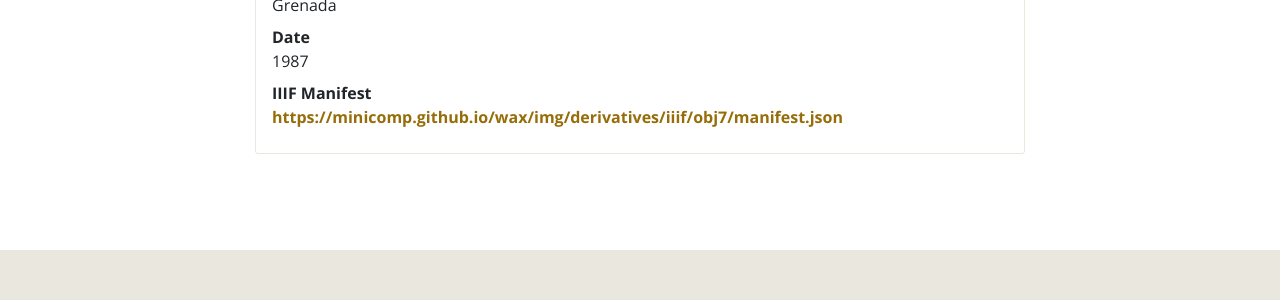
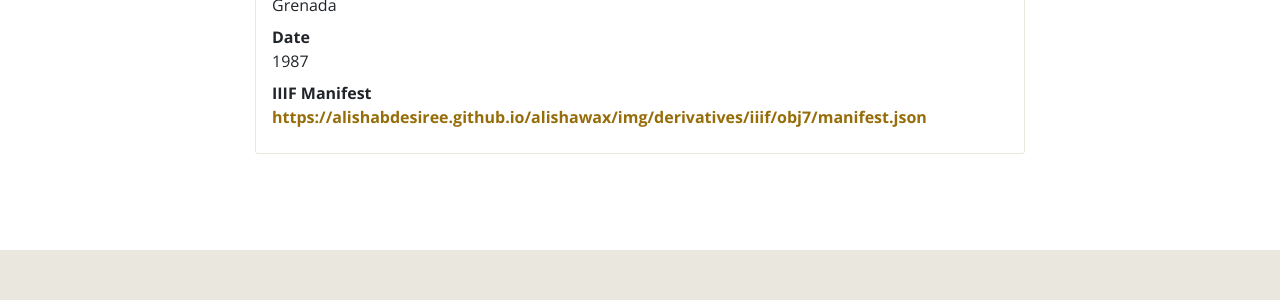
Before and after one commit to AlishaBDesiree/alishawax, a Jekyll site: the page built from _caribbeanbooksexhibit/obj7.md, in a window 1280 px wide. Shown: the part 982-1282 px from the top of the page. Built offline with Jekyll 4.4.1, drawn with Linux system fonts in a browser that asks for light colours.

Commit message:
Update _config.yml

```diff
--- a/_config.yml
+++ b/_config.yml
@@ -20,8 +20,8 @@
 
 title:            'Wax'
 description:      'Minimal Exhibitions with Jekyll'
-url:              'https://minicomp.github.io'
-baseurl:          '/wax'
+url:              'https://AlishaBDesiree.github.io'
+baseurl:          '/alishawax'
 copyright:        'Example copyright org, 2019'
 logo:             '/assets/logo.png'
 
```
